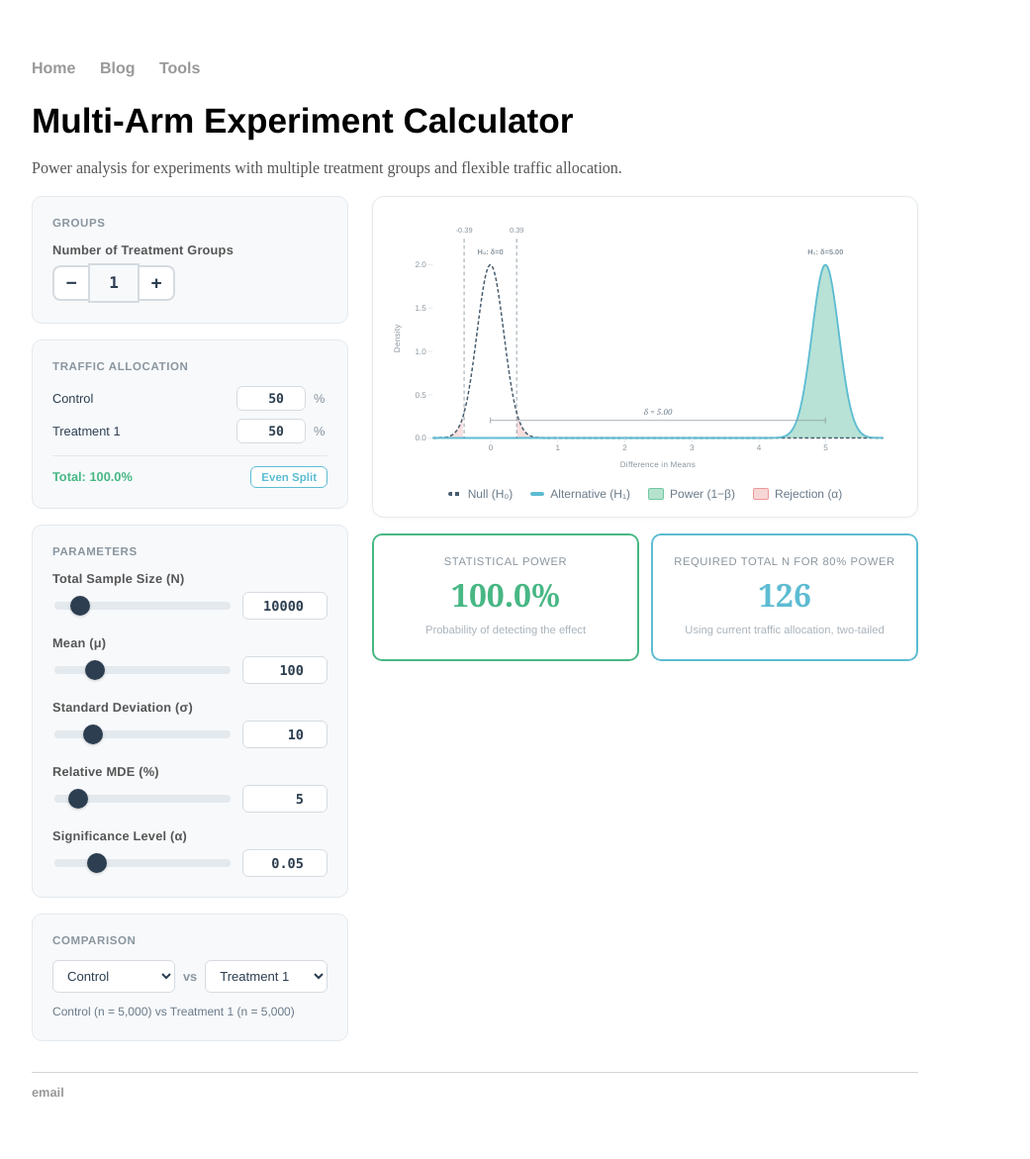
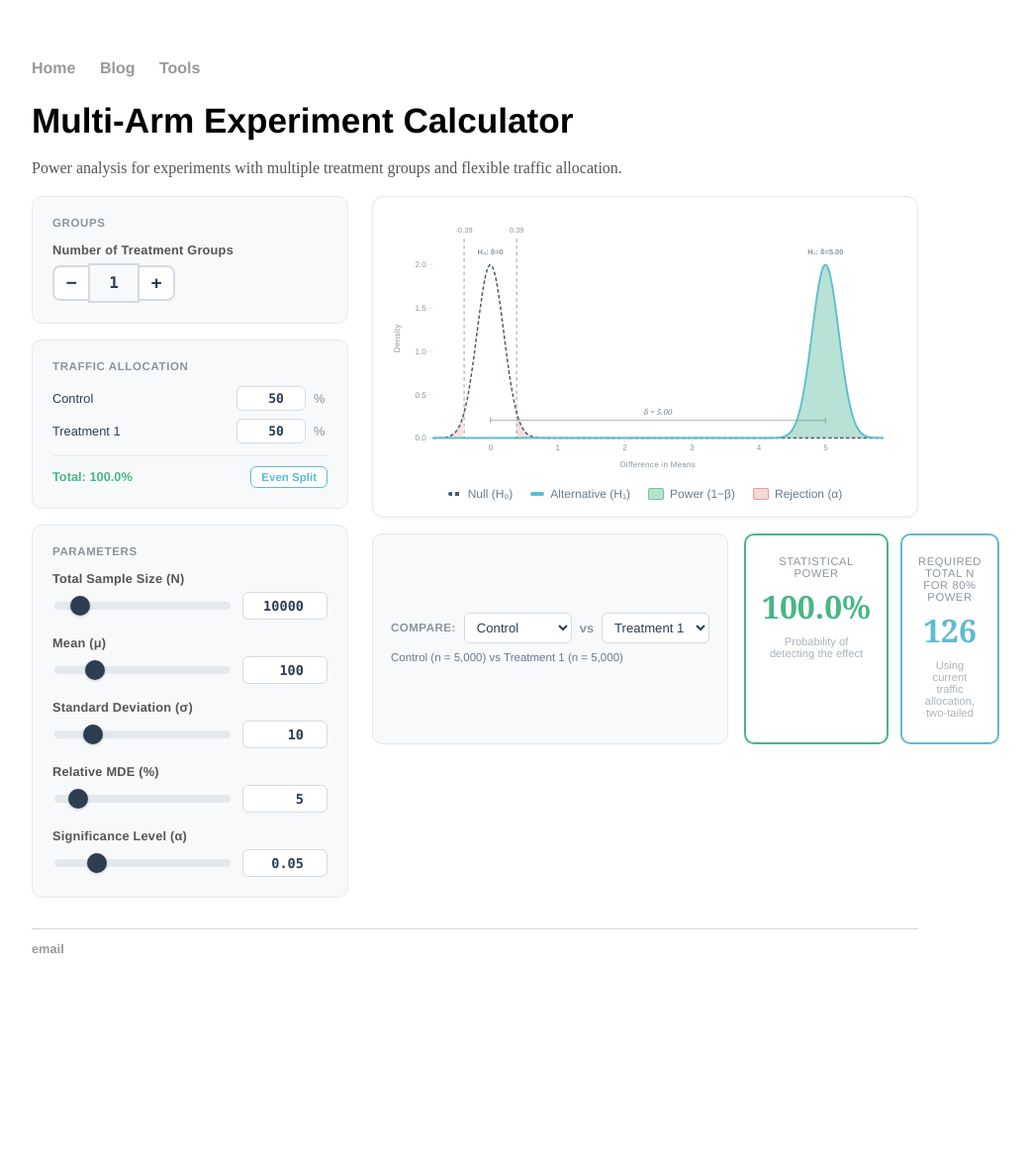
Before and after one commit to Archisman-Roy/Archisman-Roy.github.io, a Jekyll site: the page built from tools/multi-arm-calculator/index.html, in a window 1280 px wide. Shown: the whole page at 99% size, without its empty margins (160-1201 px from the left). Built offline with Jekyll 4.4.1, drawn with Linux system fonts in a browser that asks for light colours; after the commit the page ends 1026 px from its top, so only the background shows below that.

Commit message:
Move comparison selector below chart alongside results
Co-Authored-By: Claude Opus 4.6 <noreply@anthropic.com>

```diff
--- a/tools/multi-arm-calculator/index.html
+++ b/tools/multi-arm-calculator/index.html
@@ -230,17 +230,41 @@ title: Multi-Arm Experiment Calculator
     background: #f0fafb;
 }
 
-/* Comparison selects */
+/* Below-chart area */
+.below-chart {
+    display: flex;
+    gap: 16px;
+    margin-top: 16px;
+    align-items: stretch;
+}
+.compare-panel {
+    flex: 0 0 auto;
+    background: #f7f9fb;
+    border-radius: 10px;
+    padding: 16px 18px;
+    border: 1px solid #e4e9ed;
+    display: flex;
+    flex-direction: column;
+    justify-content: center;
+}
 .compare-row {
     display: flex;
     align-items: center;
     gap: 8px;
 }
+.compare-label {
+    font-family: 'Helvetica', 'Arial', sans-serif;
+    font-size: 0.72em;
+    font-weight: 700;
+    color: #8a959e;
+    text-transform: uppercase;
+    letter-spacing: 0.5px;
+    white-space: nowrap;
+}
 .compare-select {
-    flex: 1;
     border: 1px solid #d5dbe0;
     border-radius: 6px;
-    padding: 7px 10px;
+    padding: 6px 8px;
     font-family: 'Helvetica', 'Arial', sans-serif;
     font-size: 0.82em;
     font-weight: 500;
@@ -260,18 +284,18 @@ title: Multi-Arm Experiment Calculator
 }
 .compare-info {
     font-family: 'Helvetica', 'Arial', sans-serif;
-    font-size: 0.75em;
+    font-size: 0.72em;
     color: #6b7b8a;
-    margin-top: 10px;
-    line-height: 1.5;
+    margin-top: 6px;
+    line-height: 1.4;
 }
 
 /* Results */
 .results-panel {
+    flex: 1;
     display: flex;
     flex-direction: row;
     gap: 12px;
-    margin-top: 16px;
 }
 .result-card {
     flex: 1;
@@ -377,6 +401,9 @@ title: Multi-Arm Experiment Calculator
         flex: none;
         width: 100%;
     }
+    .below-chart {
+        flex-direction: column;
+    }
     .results-panel {
         flex-direction: column;
     }
@@ -463,17 +490,6 @@ title: Multi-Arm Experiment Calculator
                 </div>
             </div>
 
-            <!-- Comparison -->
-            <div class="controls-panel">
-                <div class="panel-title">Comparison</div>
-                <div class="compare-row">
-                    <select class="compare-select" id="compare-a"></select>
-                    <span class="compare-vs">vs</span>
-                    <select class="compare-select" id="compare-b"></select>
-                </div>
-                <div class="compare-info" id="compare-info"></div>
-            </div>
-
         </div>
 
         <div class="calc-right">
@@ -499,8 +515,18 @@ title: Multi-Arm Experiment Calculator
                 </div>
             </div>
 
-            <!-- Results -->
-            <div class="results-panel">
+            <!-- Comparison + Results -->
+            <div class="below-chart">
+                <div class="compare-panel">
+                    <div class="compare-row">
+                        <span class="compare-label">Compare:</span>
+                        <select class="compare-select" id="compare-a"></select>
+                        <span class="compare-vs">vs</span>
+                        <select class="compare-select" id="compare-b"></select>
+                    </div>
+                    <div class="compare-info" id="compare-info"></div>
+                </div>
+                <div class="results-panel">
                 <div class="result-card power">
                     <div class="result-label">Statistical Power</div>
                     <div class="result-value" id="power-display">--</div>
@@ -510,6 +536,7 @@ title: Multi-Arm Experiment Calculator
                     <div class="result-label">Required Total N for 80% Power</div>
                     <div class="result-value" id="required-n-display">--</div>
                     <div class="result-detail">Using current traffic allocation, two-tailed</div>
+                </div>
                 </div>
             </div>
         </div>
```
